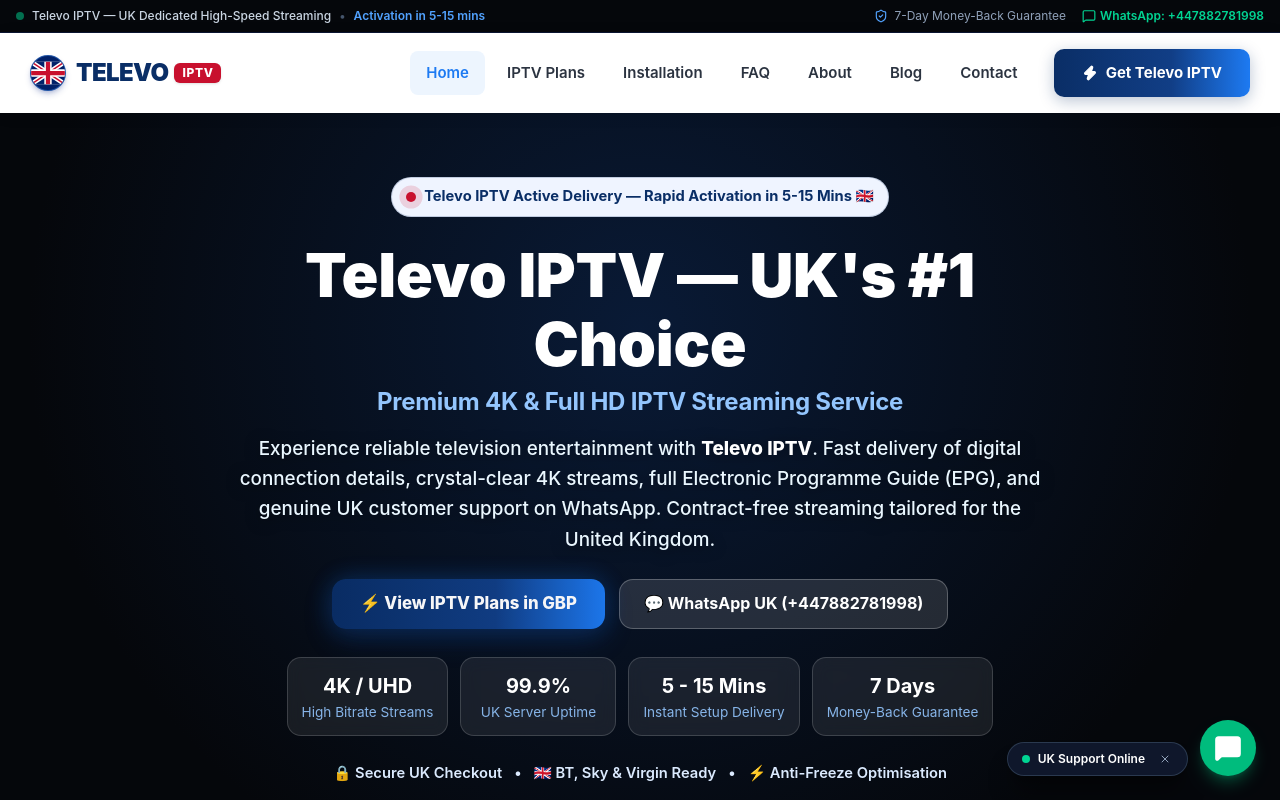
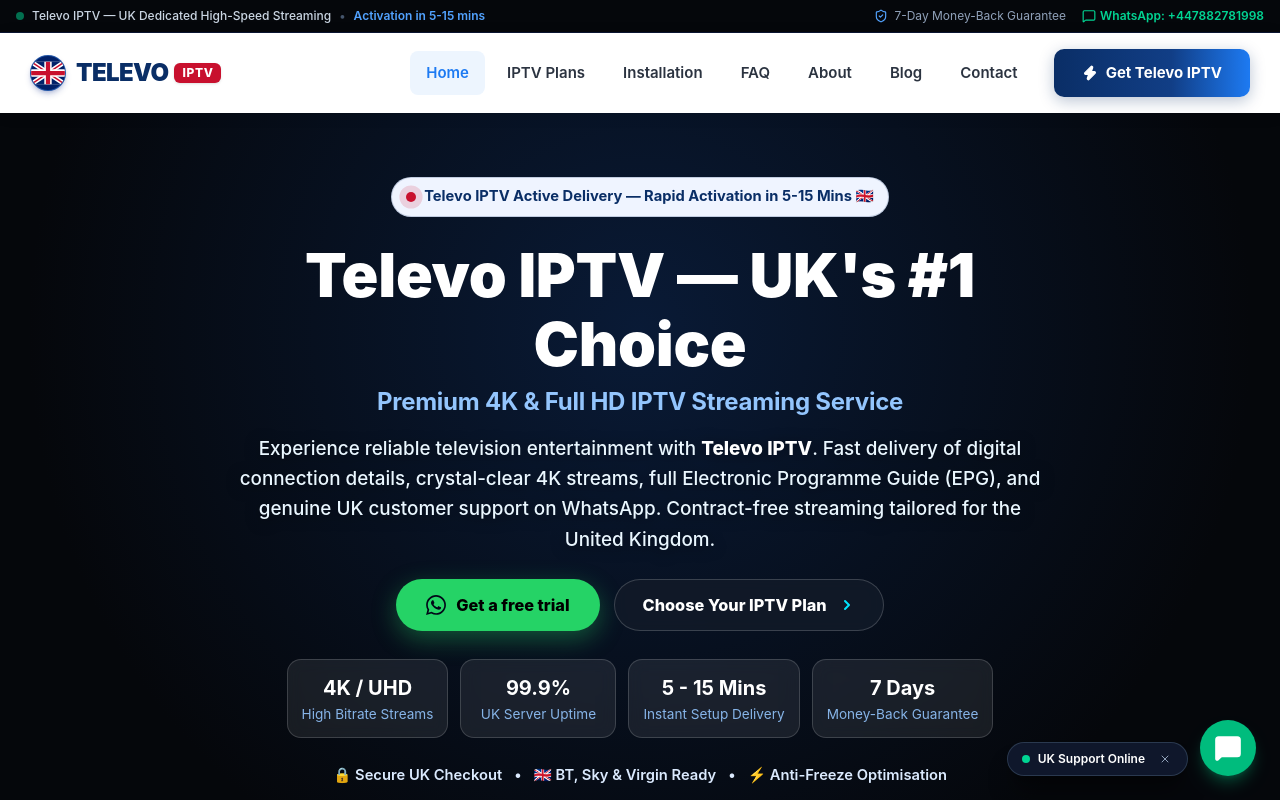
Before and after one commit to AIDATFARES/Televo-IPTV, a Next.js app: page / in a window 1280 px wide. Shown: the top 800 px of the page. Built offline with nearby package versions, Linux system fonts and the light colour scheme.

Commit message:
feat: update hero action buttons to [Get a free trial] and [Choose Your IPTV Plan >] matching screenshot spec

```diff
--- a/src/app/page.jsx
+++ b/src/app/page.jsx
@@ -11,6 +11,7 @@ import {
   Sparkles,
   MonitorPlay,
   ChevronDown,
+  ChevronRight,
 } from 'lucide-react';
 import {
   SITE_CONFIG,
@@ -130,18 +131,25 @@ export default function HomePage() {
                 Experience reliable television entertainment with <b>Televo IPTV</b>. Fast delivery of digital connection details, crystal-clear 4K streams, full Electronic Programme Guide (EPG), and genuine UK customer support on WhatsApp. Contract-free streaming tailored for the United Kingdom.
               </p>
 
-              {/* CTA Row */}
+              {/* CTA Row (Exact spec: [Get a free trial] [Choose Your IPTV Plan >]) */}
               <div className="aii-cta-row">
-                <a href="#aii-pricing" className="btn-blue">
-                  ⚡ View IPTV Plans in GBP
-                </a>
                 <a
-                  href={SITE_CONFIG.whatsappUrl}
+                  href="https://wa.me/447882781998?text=Hello%20Televo%20IPTV%2C%20I%20would%20like%20to%20request%20a%20free%20trial."
                   target="_blank"
                   rel="noopener noreferrer"
-                  className="btn-secondary"
+                  className="btn-trial-green"
                 >
-                  💬 WhatsApp UK ({SITE_CONFIG.whatsappNumber})
+                  <svg
+                    className="w-5 h-5 text-slate-950 shrink-0 fill-current"
+                    viewBox="0 0 24 24"
+                  >
+                    <path d="M.057 24l1.687-6.163c-1.041-1.804-1.588-3.849-1.587-5.946.003-6.556 5.338-11.891 11.893-11.891 3.181.001 6.167 1.24 8.413 3.488 2.245 2.248 3.481 5.236 3.48 8.414-.003 6.557-5.338 11.892-11.893 11.892-1.99-.001-3.951-.5-5.688-1.448l-6.305 1.654zm6.597-3.807c1.676.995 3.276 1.591 5.392 1.592 5.448 0 9.886-4.434 9.889-9.885.002-5.462-4.415-9.89-9.881-9.892-5.452 0-9.887 4.434-9.889 9.884-.001 2.225.651 3.891 1.746 5.634l-.999 3.648 3.742-.981zm11.387-5.464c-.074-.124-.272-.198-.57-.347-.297-.149-1.758-.868-2.031-.967-.272-.099-.47-.149-.669.149-.198.297-.768.967-.941 1.165-.173.198-.347.223-.644.074-.297-.149-1.255-.462-2.39-1.475-.883-.788-1.48-1.761-1.653-2.059-.173-.297-.018-.458.13-.606.134-.133.297-.347.446-.521.151-.172.2-.296.3-.495.099-.198.05-.372-.025-.521-.075-.148-.669-1.611-.916-2.206-.242-.579-.487-.501-.669-.51l-.57-.01c-.198 0-.52.074-.792.372s-1.04 1.016-1.04 2.479 1.065 2.876 1.213 3.074c.149.198 2.095 3.2 5.076 4.487.709.306 1.263.489 1.694.626.712.226 1.36.194 1.872.118.571-.085 1.758-.719 2.006-1.413.248-.695.248-1.29.173-1.414z" />
+                  </svg>
+                  <span>Get a free trial</span>
+                </a>
+                <a href="#aii-pricing" className="btn-plan-dark">
+                  <span>Choose Your IPTV Plan</span>
+                  <ChevronRight className="w-4 h-4 text-[#00E5FF] stroke-[3] ml-1 shrink-0" />
                 </a>
               </div>
 
--- a/src/index.css
+++ b/src/index.css
@@ -323,6 +323,59 @@ body {
   flex-wrap: wrap;
   justify-content: center;
   margin-top: 6px;
+}
+
+/* ===== HERO BUTTONS (TARGET SPEC: [Get a free trial] [Choose Your IPTV Plan >]) ===== */
+.btn-trial-green {
+  height: 52px;
+  display: inline-flex;
+  align-items: center;
+  justify-content: center;
+  gap: 10px;
+  padding: 0 30px;
+  border-radius: 9999px;
+  background: #25D366;
+  color: #000000 !important;
+  font-weight: 850;
+  font-size: 1.02rem;
+  text-decoration: none;
+  box-shadow: 0 8px 24px rgba(37, 211, 102, 0.35);
+  transition: all 0.2s ease;
+  cursor: pointer;
+}
+
+.btn-trial-green:hover {
+  background: #22c55e;
+  transform: translateY(-2px);
+  box-shadow: 0 12px 30px rgba(37, 211, 102, 0.5);
+  color: #000000 !important;
+}
+
+.btn-plan-dark {
+  height: 52px;
+  display: inline-flex;
+  align-items: center;
+  justify-content: center;
+  gap: 8px;
+  padding: 0 28px;
+  border-radius: 9999px;
+  background: rgba(18, 26, 40, 0.85);
+  border: 1.5px solid rgba(255, 255, 255, 0.18);
+  color: #ffffff !important;
+  font-weight: 800;
+  font-size: 1.02rem;
+  text-decoration: none;
+  backdrop-filter: blur(8px);
+  transition: all 0.2s ease;
+  cursor: pointer;
+}
+
+.btn-plan-dark:hover {
+  background: rgba(26, 38, 58, 0.95);
+  border-color: rgba(0, 229, 255, 0.55);
+  transform: translateY(-2px);
+  box-shadow: 0 8px 24px rgba(0, 0, 0, 0.35);
+  color: #ffffff !important;
 }
 
 .btn-blue {
```
